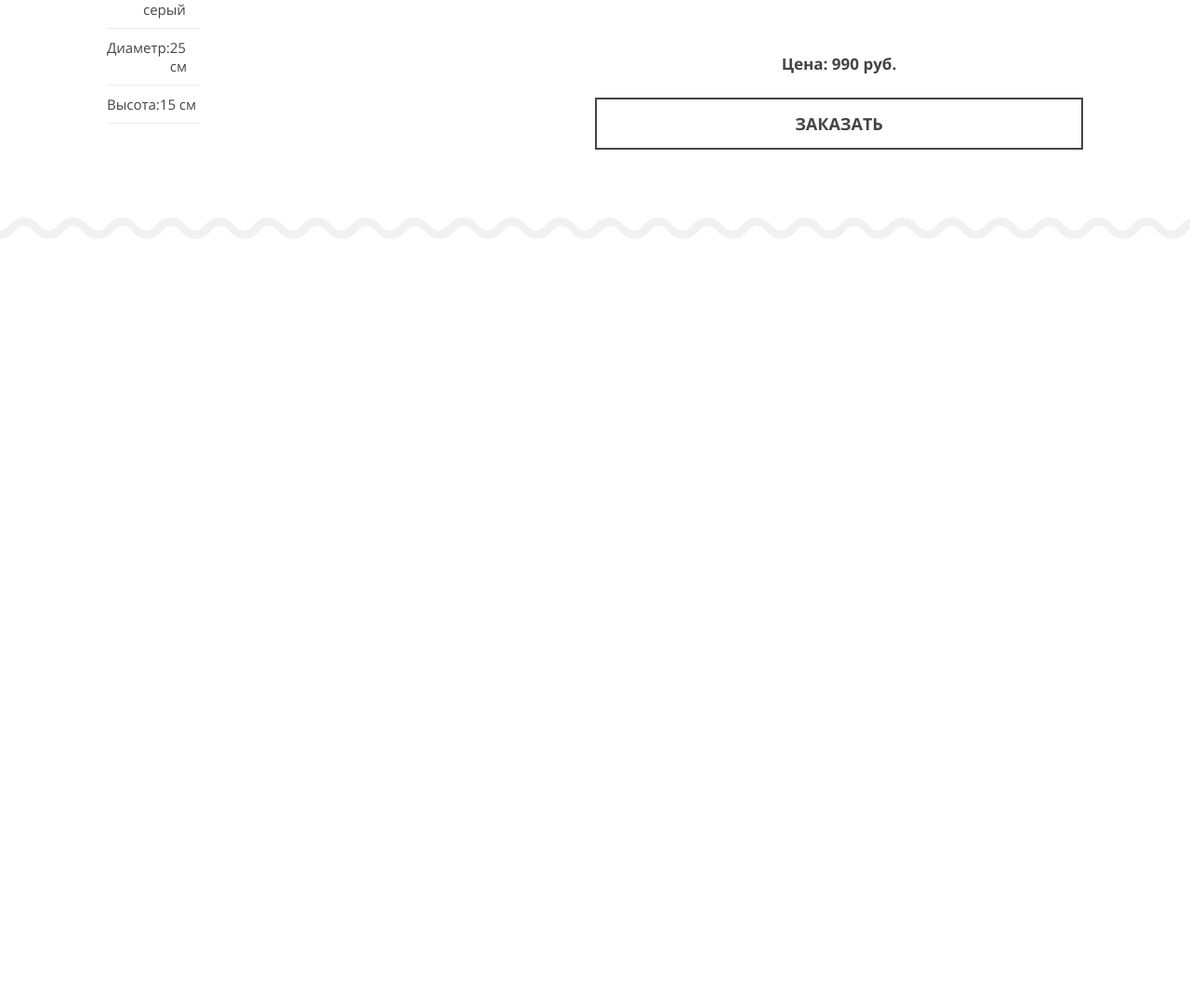
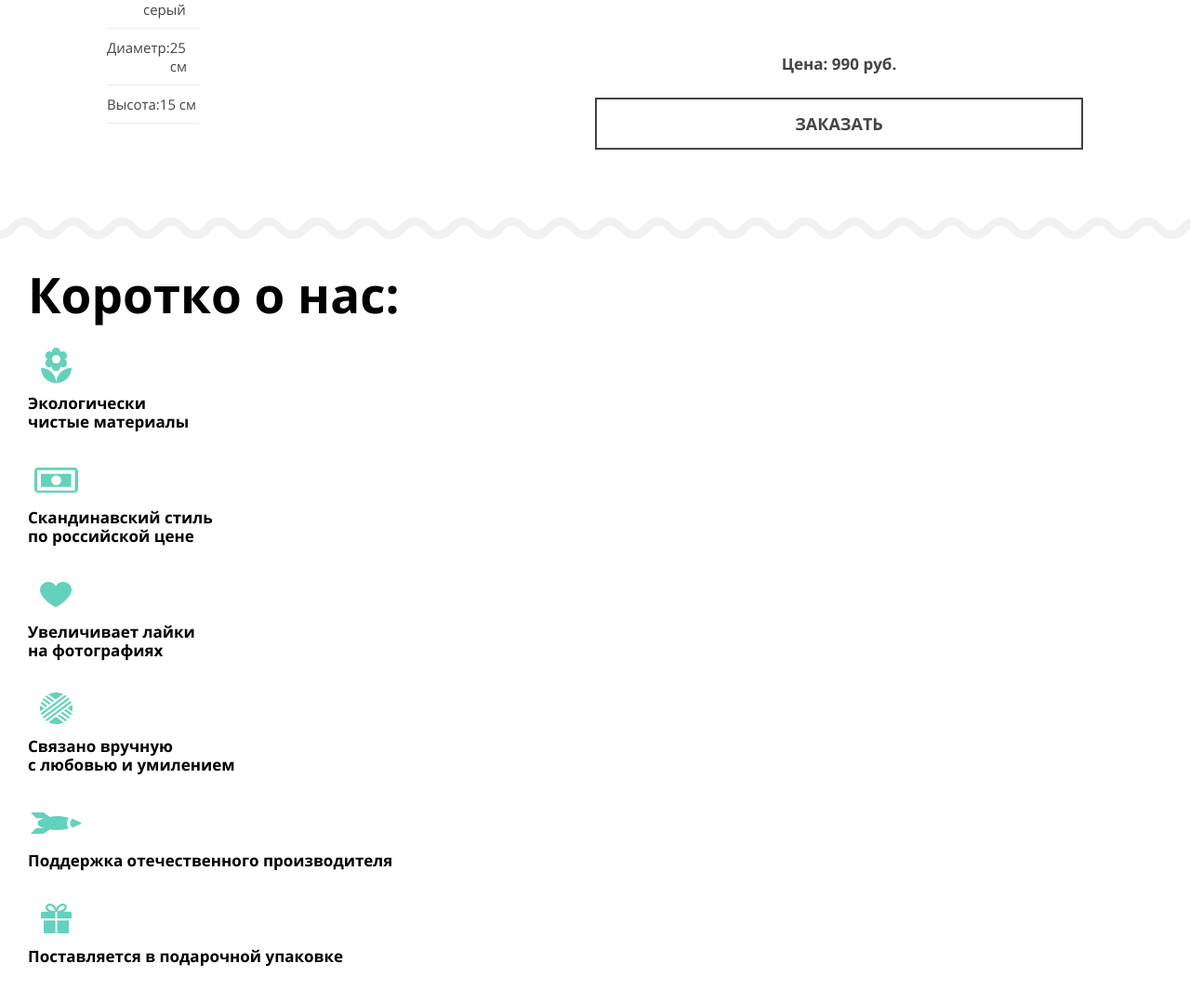
Before and after one commit to htmlacademy-adaptive/1235193-mishka-1, a website: page source/index.html in a window 1280 px wide. Shown: the part 1143-2222 px from the top of the page at 93% size. Before the commit the page ends 1400 px from the top, so only its background shows below. Drawn offline with nearby package versions, Linux system fonts and the light colour scheme; files that its build step writes are made by us from their sources; files whose address does not match are found by name; a web font is replaced by a local one.

Commit message:
стилизует about-us

```diff
--- a/source/index.html
+++ b/source/index.html
@@ -127,6 +127,31 @@
         </div>
       </div>
     </section>
+    <section class="about-us">
+     <div class="about-us__container">
+      <h2 class="about-us__title second-title">Коротко о нас:</h2>
+       <ul class="about-us__list">
+        <li class="about-us__item about-us__item--flower">
+          <p class="about-us__descr">Экологически<br>чистые материалы</p>
+        </li>
+        <li class="about-us__item about-us__item--money">
+          <p class="about-us__descr">Скандинавский стиль<br>по российской цене</p>
+        </li>
+        <li class="about-us__item about-us__item--heart">
+          <p class="about-us__descr">Увеличивает лайки<br>на фотографиях</p>
+        </li>
+        <li class="about-us__item about-us__item--thread">
+          <p class="about-us__descr">Связано вручную<br>с любовью и умилением</p>
+        </li>
+        <li class="about-us__item about-us__item--rocket">
+          <p class="about-us__descr">Поддержка отечественного производителя</p>
+        </li>
+        <li class="about-us__item about-us__item--gift">
+          <p class="about-us__descr">Поставляется в&nbspподарочной упаковке</p>
+        </li>
+       </ul>
+     </div>
+    </section>
   </main>
   <footer>
 
--- /dev/null
+++ b/source/less/elements/about-us.less
@@ -0,0 +1,72 @@
+.about-us__container {
+  padding: 31px 0 13px 0;
+  margin: 0 30px;
+}
+
+.about-us__title {
+  margin-bottom: 28px;
+}
+
+.about-us__list {
+  .list-reset();
+}
+
+.about-us__item {
+  padding-top: 51px;
+  margin-bottom: 32px;
+  position: relative;
+}
+
+.about-us__item::before {
+  content: "";
+  position: absolute;
+  width: 60px;
+  height: 40px;
+  top: 0;
+  left: 0;
+}
+
+.about-us__item--flower::before {
+  background-image: url("../img/flower.svg");
+  background-repeat: no-repeat;
+  background-position: center center;
+}
+
+.about-us__item--money::before {
+  background-image: url("../img/money.svg");
+  background-repeat: no-repeat;
+  background-position: center center;
+}
+
+.about-us__item--heart::before {
+  background-image: url("../img/heart.svg");
+  background-repeat: no-repeat;
+  background-position: center center;
+}
+
+.about-us__item--thread::before {
+  background-image: url("../img/thread.svg");
+  background-repeat: no-repeat;
+  background-position: center center;
+}
+
+.about-us__item--rocket::before {
+  background-image: url("../img/rocket.svg");
+  background-repeat: no-repeat;
+  background-position: center center;
+}
+
+.about-us__item--gift::before {
+  background-image: url("../img/gift.svg");
+  background-repeat: no-repeat;
+  background-position: center center;
+}
+
+.about-us__descr {
+  .font-basic();
+  font-size: 17px;
+  line-height: 20px;
+  color: @color-dark;
+  margin: 0;
+
+}
--- a/source/less/style.less
+++ b/source/less/style.less
@@ -14,3 +14,4 @@
 @import "./elements/nav-list.less";
 @import "./elements/hero.less";
 @import "./elements/promo.less";
+@import "./elements/about-us.less";
```
Also changed, not shown: source/img/flower.svg (added), source/img/gift.svg (added), source/img/heart.svg (added), source/img/money.svg (added), source/img/rocket.svg (added), source/img/thread.svg (added).
